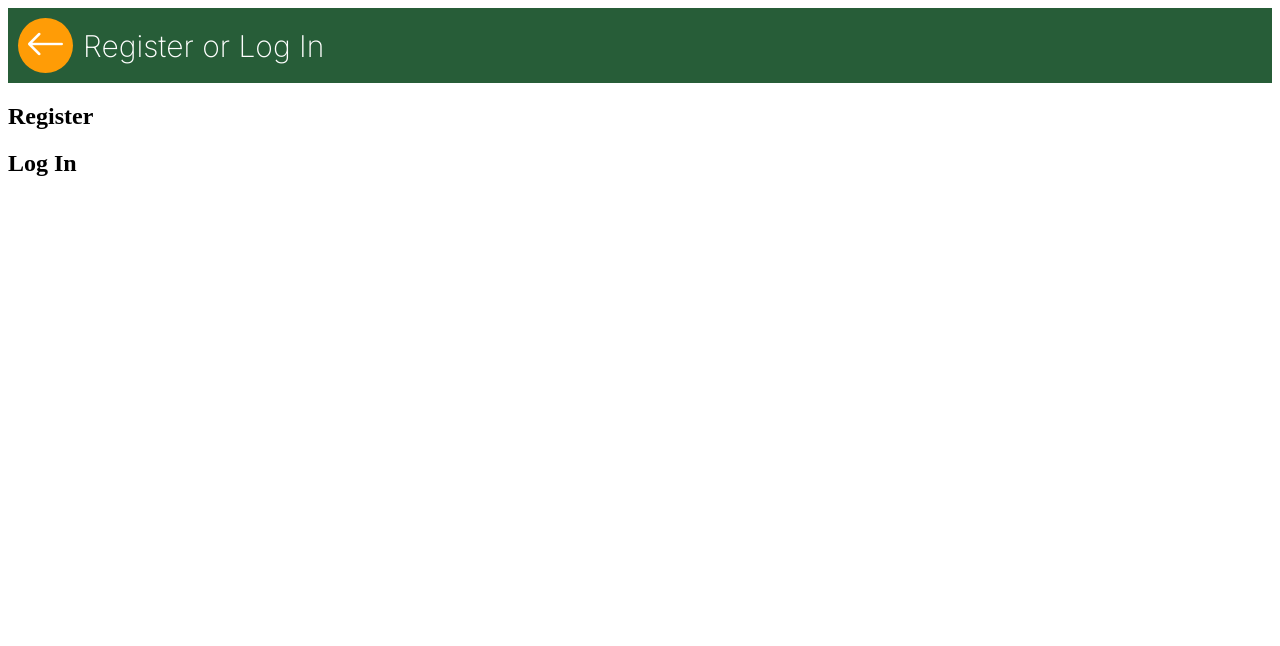
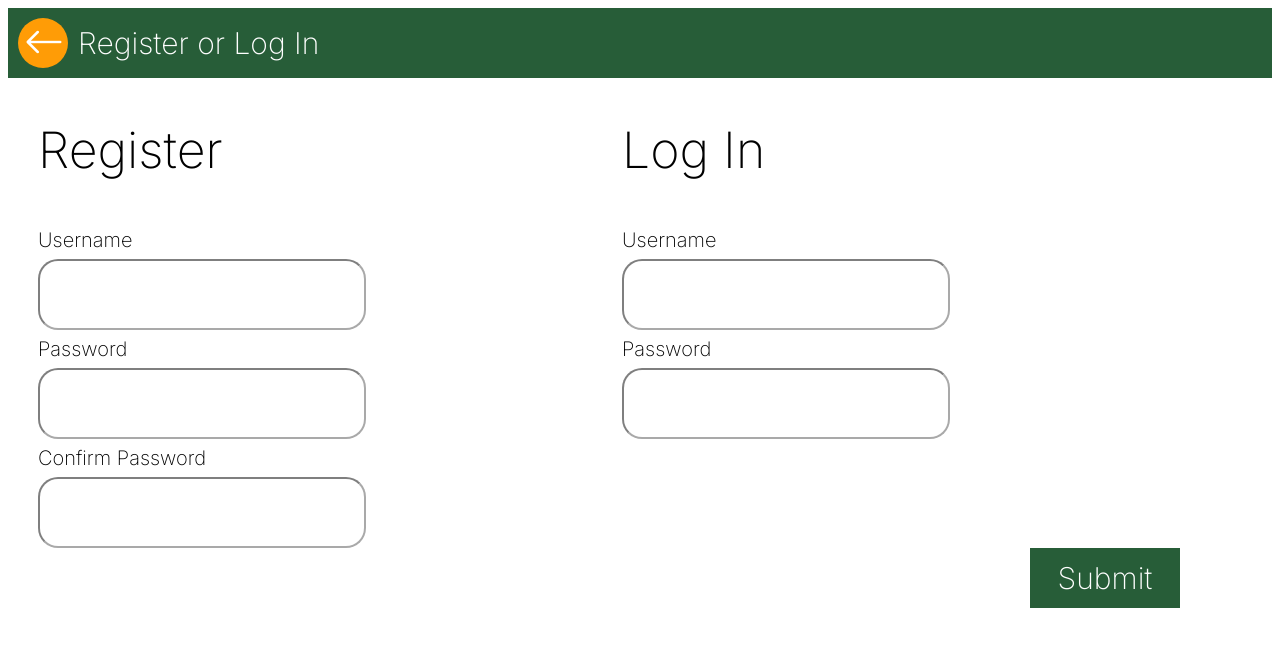
Before and after one commit to LukeBebee/HCI-GroupJ-Project, a Next.js app in the folder frontend/: page /authentication/loginOrSignup in a window 1280 px wide. Shown: the top 646 px of the page. Built offline with nearby package versions, Linux system fonts and the light colour scheme.

Commit message:
Register/login page mostly replicated visually

```diff
--- a/frontend/pages/authentication/loginOrSignup.js
+++ b/frontend/pages/authentication/loginOrSignup.js
@@ -1,22 +1,95 @@
 import Navbar from "../../components/navbar";
-
+import { inter } from "../../utils/fonts";
 export default function Login() {
     return (
-        <div>
+        <div className={inter.className}>
             <title>Register or Log In</title>
             <Navbar pageName="Register or Log In" homePage={false}/>
             <main>
-                <section>
+                <div className="loginSplit">
+                    <section id="Section1">
                         <h2>
                             Register
                         </h2>
+                        <form>
+                            <label for="Username">Username</label>
+                            <input type="text" id="Username" name="Username"></input>
+                            <label for="Password">Password</label>
+                            <input type="password" id="Password" name="Password"></input>
+                            <label for="ConfirmPassword">Confirm Password</label>
+                            <input type="password" id="ConfirmPassword" name="ConfirmPassword"></input>
+                        </form>
                     </section>
-                <section>
+                    <section id="Section2">
                         <h2>
                             Log In
                         </h2>
+                        <form>
+                            <label for="Username">Username</label>
+                            <input type="text" id="Username" name="Username"></input>
+                            <label for="Password">Password</label>
+                            <input type="password" id="Password" name="Password"></input>
+
+                        </form>
                     </section>
+
+                </div>
+                <button className={inter.className} id="submitButton">
+                        Submit
+                </button>
             </main>
+            <style jsx>{
+            `
+                .loginSplit {
+                    display: flex;
+                    flex-direction: row;
+                    width: 100%;
+
+                }
+                form {
+                    display: flex;
+                    flex-direction: column;
+                }
+                form label {
+                    font-size: 20px;
+                    margin-top: 7px;
+                    margin-bottom: 7px;
+                }
+                form input {
+                    width: 25vw;
+                    height: 65px;
+                    border-radius: 20px;
+                    border-color: rgba(0,0,0, 0.5);
+                }
+                h2 {
+                    font-size: 50px;
+                    font-weight: 200;
+                }
+                #Section1 {
+                    margin-left: 30px;
+
+                }
+                #Section2 {
+                    margin-left: 20vw;
+                }
+                #submitButton {
+                    background-color: rgba(39, 93, 56, 1);
+                    color: white;
+                    font-size: 30px;
+                    position: absolute;
+                    right: 100px;
+                    width: 150px;
+                    height: 60px;
+                    border-width: 0px;
+                    transition: 250ms;
+                }
+                #submitButton:hover {
+                    background-color: rgba(59, 113, 76, 1);
+                }
+                `
+            }
+            </style>
         </div>
+
     );
 }
--- a/frontend/styles/headerbar.module.css
+++ b/frontend/styles/headerbar.module.css
@@ -1,6 +1,6 @@
 .headerbar {
     width: 100%;
-    height: 75px;
+    height: 70px;
     background-color: #275D38;
     font-family: 'Inter', sans-serif;
     color: white;
@@ -10,8 +10,8 @@
 }
 
 .backButton{
-    width: 55px;
-    height: 55px;
+    width: 50px;
+    height: 50px;
     background-color: #FF9C06;
     border-width: 0;
     border-radius: 50%;
```
Lines whose indentation alone changed are shown as unchanged.
